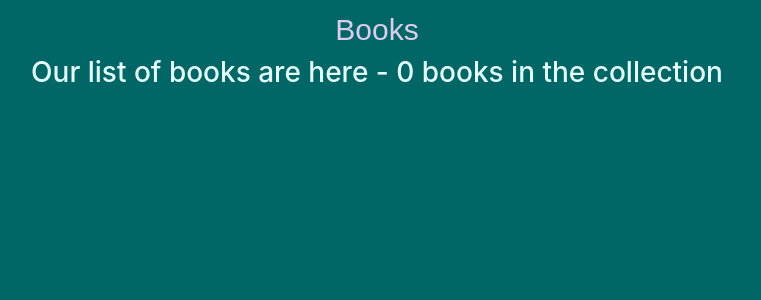
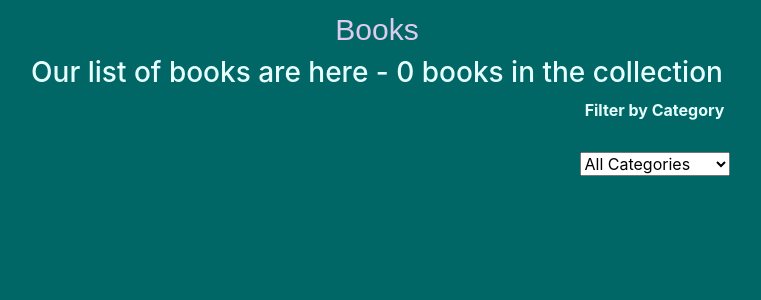
Before and after one commit to craigles75/bookshelf, a Flask app: page /books in a window 1280 px wide. Shown: the part 68-368 px from the top of the page, without its empty margins (263-1024 px from the left). Run offline with Flask 2, Linux system fonts and the light colour scheme; data that the repository does not hold is empty; some libraries are stand-ins or nearby versions.

Commit message:
Add filter_by category for books page

```diff
--- a/app.py
+++ b/app.py
@@ -50,11 +50,19 @@ def index():
     books = Book.query.order_by(Book.id.desc()).limit(10).all()
     return render_template("index.html", len = len(books), books = books)
 
-@app.route("/books")
+@app.route("/books", methods=['POST','GET'])
 def books():
-    books = Book.query.all()
+    category = None
+    if request.method == "POST" and request.form["category"] != "_all_":
+        category = request.form["category"]
+        books = Book.query.join(Category, Book.categories).filter(Category.name == category).all()
+    else:
+        books = Book.query.limit(50).all()
 
-    return render_template("books.html", len = len(books), books = books)
+    categories = Category.query.order_by(Category.name).all()
+    count = Book.query.count()
+
+    return render_template("books.html", count = count, books = books, categories = categories, category = category)
 
 @app.route("/add_book")
 def add_book():
--- a/static/main.css
+++ b/static/main.css
@@ -70,6 +70,10 @@ html, body {
     text-align: left;
 }
 
+.container select {
+    width: 150px;
+}
+
 .container li {
     text-align: left;
 }
--- a/templates/books.html
+++ b/templates/books.html
@@ -2,19 +2,41 @@
 {% block content %}
 
   <h1>Books</h1>
-            <h3>Our list of books are here - {{len}} books in the collection</h3>
+  <h3>Our list of books are here - {{count}} books in the collection</h3>
 
+<container>
   <div class="error">
     {{error_text | safe}}
   </div>
-            {%for i in range(0, len)%}
-
-              <li>{{books[i].title}} by {{books[i].author}}
+  <div class="row mb-3">
+    <div class="col-md-6 themed-grid-col">
+      {%for book in books%}
+        <li><i>{{book.title}}</i> by {{book.author}}<br>
+          {% if book.categories %}
             (
-                  {%for cat in books[i].categories%}
+              {%for cat in book.categories%}
                 {{cat.name}}
               {%endfor%}
             )
+          {% endif %}
         </li>
       {%endfor%}
+    </div>
+    <div class="col-md-6 themed-grid-col">
+      <Strong>Filter by Category</strong>
+      <form action="{{url_for('books')}}" method="POST">
+          <select id="category" name="category" onchange="this.form.submit()">
+            <option value="_all_" selected>All Categories</option>
+            {%for i in categories%}
+              {% if i.name == category %}
+                <option value="{{i.name}}" selected>{{i.name}}</option>
+              {% else %}
+                <option value="{{i.name}}">{{i.name}}</option>
+              {% endif %}
+            {%endfor%}
+          </select><br>
+      </form>
+    </div>
+  </div>
+</container>
 {% endblock %}
```
Lines whose indentation alone changed are shown as unchanged.
